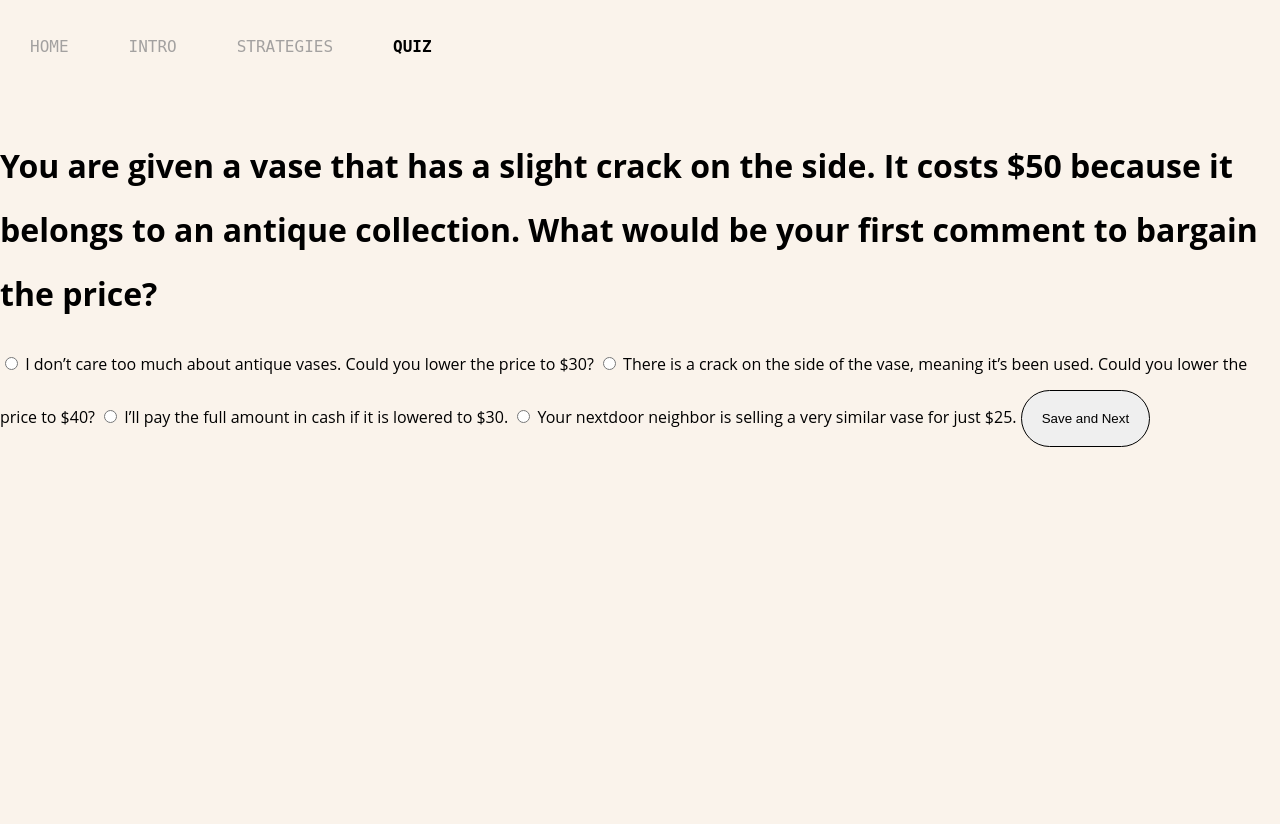
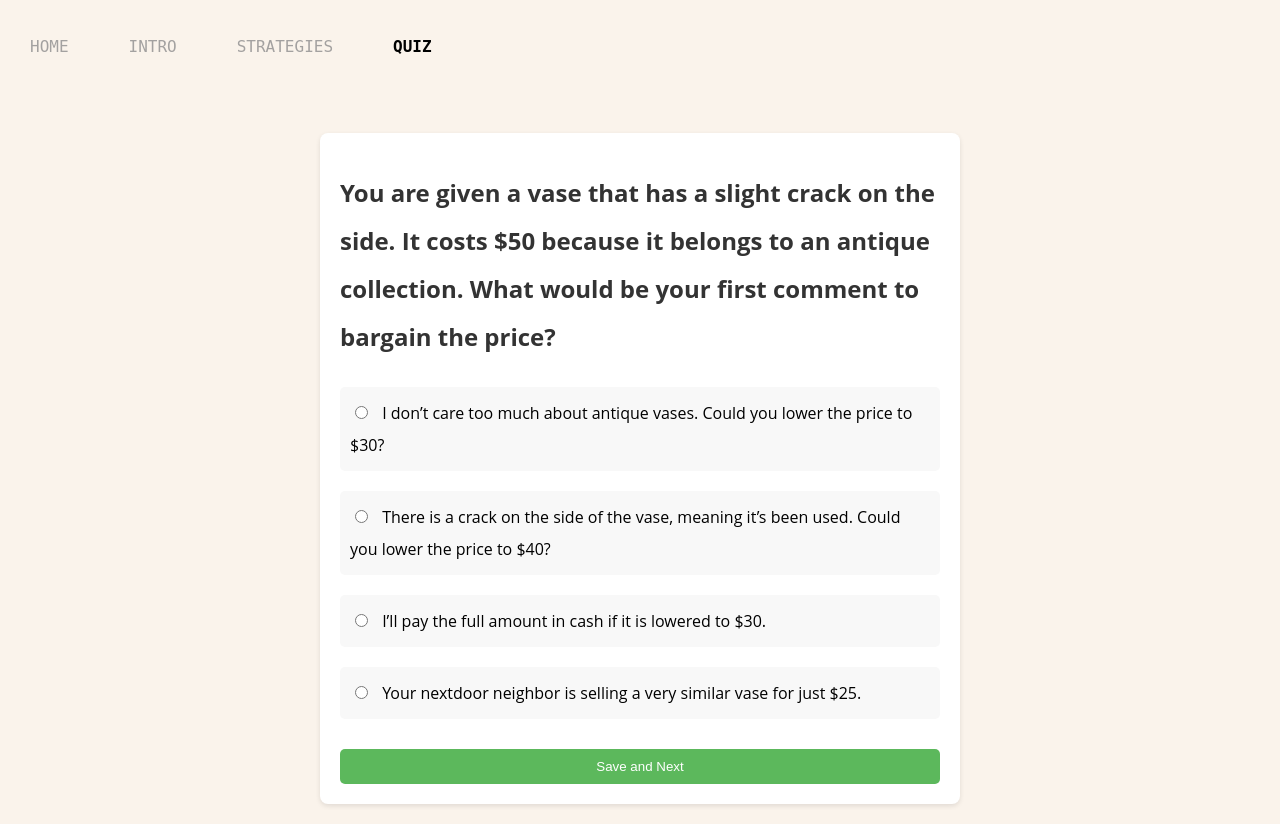
Before and after one commit to allisoncui/ui-final, a Flask app: page /quiz in a window 1280 px wide. Before the commit the page ends 447 px from the top, so only its background shows below. Run offline with Flask 3, Linux system fonts and the light colour scheme.

Commit message:
Update main.css

```diff
--- a/static/main.css
+++ b/static/main.css
@@ -421,3 +421,48 @@ button {
     max-width: 100%;      /* Ensures the image is responsive and doesn't overflow its container */
     height: auto;         /* Maintains aspect ratio */
 }
+
+.quiz-container {
+    width: 80%;
+    max-width: 600px;
+    margin: 20px auto;
+    padding: 20px;
+    background-color: #fff;
+    border-radius: 8px;
+    box-shadow: 0 2px 5px rgba(0,0,0,0.1);
+}
+
+.quiz-title {
+    font-size: 1.5em;
+    color: #333;
+}
+
+.quiz-form {
+    display: flex;
+    flex-direction: column;
+}
+
+.quiz-option {
+    margin: 10px 0;
+    background-color: #f8f8f8;
+    padding: 10px;
+    border-radius: 5px;
+}
+
+input[type="radio"] {
+    margin-right: 10px;
+}
+
+.quiz-button {
+    padding: 10px 20px;
+    background-color: #5cb85c;
+    color: white;
+    border: none;
+    border-radius: 5px;
+    cursor: pointer;
+    margin-top: 20px;
+}
+
+.quiz-button:hover {
+    background-color: #4cae4c;
+}
```
